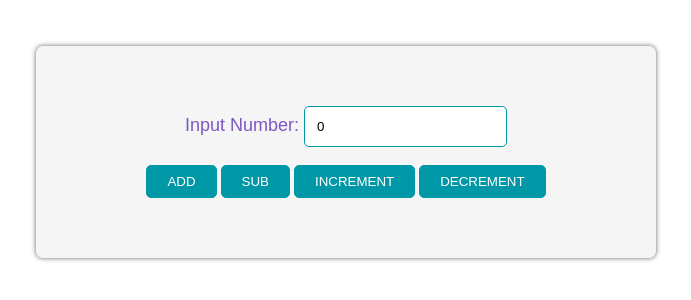
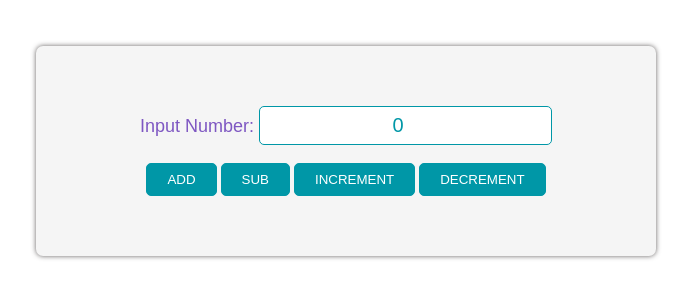
Before and after one commit to sureshponnadav2/javascriptTraining, a plain HTML site: page operationsObject.html in a window 1280 px wide. Shown: the whole page, without its empty margins (294-985 px from the left). Drawn offline with Linux system fonts and the light colour scheme.

Commit message:
input field modifications

```diff
--- a/style.css
+++ b/style.css
@@ -22,9 +22,12 @@
     border: 1px solid #0097a7;
 }
 input#inputId {
-    padding: 12px;
+    padding: 7px 13px;
+    text-align: center;
+    font-size: 20px;
     border-radius: 5px;
     border: 1px solid #0097a7;
+    color: #0097a7;
 }
 input:focus-visible {
     outline: 3px;
```
